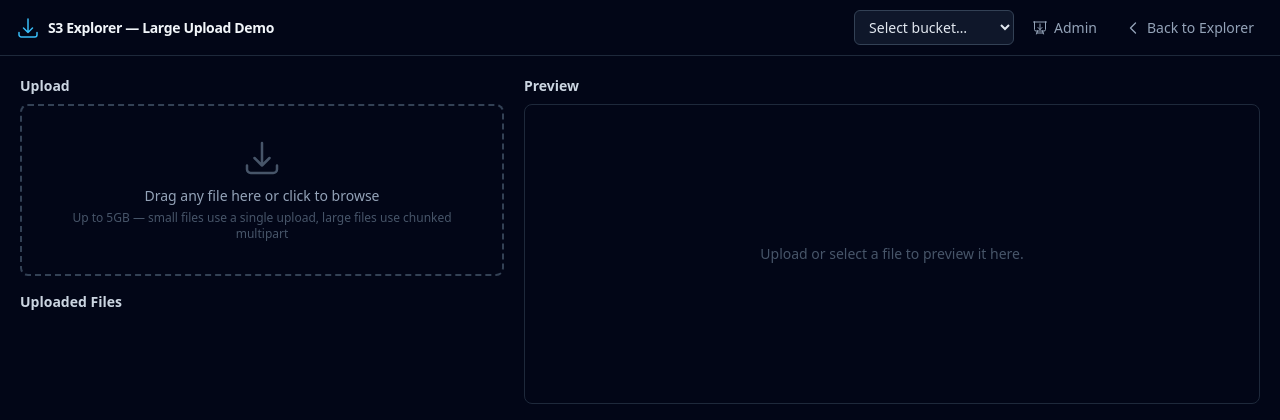
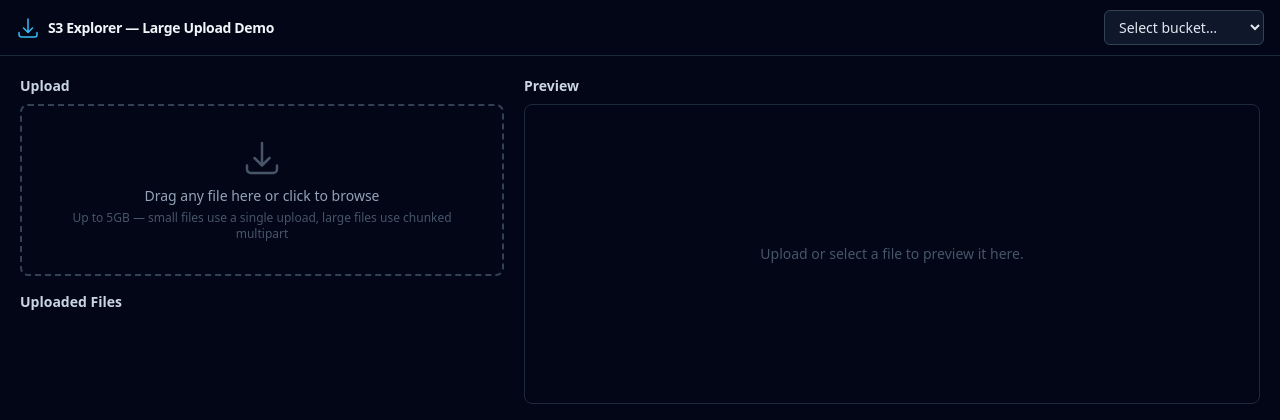
Before and after one commit to bmunishwar/objectstorage, a PHP site: page /large-upload.php in a window 1280 px wide. Shown: the top 420 px of the page. Run offline with PHP 8.4, Linux system fonts and the light colour scheme; data that the repository does not hold is empty; some libraries are stand-ins or nearby versions.

Commit message:
Make Large Upload Demo fully standalone, unlinked from Explorer/Admin nav
The demo page shouldn't be woven into the main app's navigation -- it's
an additional, separate page, only reachable by visiting large-upload.php
directly, not cross-linked from index.php/admin.php or linking back to
them itself.

```diff
--- a/s3-explorer/index.php
+++ b/s3-explorer/index.php
@@ -56,10 +56,6 @@ declare(strict_types=1);
     <a href="admin.php" class="flex items-center gap-1.5 px-2.5 py-1.5 rounded-md hover:bg-slate-800 text-slate-400 hover:text-slate-100 transition text-sm" title="Admin dashboard">
       <svg xmlns="http://www.w3.org/2000/svg" class="w-5 h-5" viewBox="0 0 24 24" fill="none" stroke="currentColor" stroke-width="1.5"><path stroke-linecap="round" stroke-linejoin="round" d="M3.75 3v11.25A2.25 2.25 0 0 0 6 16.5h2.25M3.75 3h-1.5M3.75 3h16.5M20.25 3h1.5M20.25 3v11.25A2.25 2.25 0 0 1 18 16.5h-2.25m-7.5 0h7.5m-7.5 0-1 3m8.5-3 1 3m0 0 .5 1.5m-.5-1.5h-9.5m0 0-.5 1.5M9 11.25l3 3m0 0 3-3m-3 3V6" /></svg>
       Admin
-    </a>
-    <a href="large-upload.php" class="flex items-center gap-1.5 px-2.5 py-1.5 rounded-md hover:bg-slate-800 text-slate-400 hover:text-slate-100 transition text-sm" title="Large Upload Demo">
-      <svg xmlns="http://www.w3.org/2000/svg" class="w-5 h-5" viewBox="0 0 24 24" fill="none" stroke="currentColor" stroke-width="1.5"><path stroke-linecap="round" stroke-linejoin="round" d="M3 16.5v2.25A2.25 2.25 0 0 0 5.25 21h13.5A2.25 2.25 0 0 0 21 18.75V16.5M16.5 12 12 16.5m0 0L7.5 12m4.5 4.5V3" /></svg>
-      Large Upload
     </a>
     <button id="btnConfig" class="p-2 rounded-md hover:bg-slate-800 text-slate-400 hover:text-slate-100 transition" title="Configuration">
       <svg xmlns="http://www.w3.org/2000/svg" class="w-5 h-5" viewBox="0 0 24 24" fill="none" stroke="currentColor" stroke-width="1.5">
--- a/s3-explorer/large-upload.php
+++ b/s3-explorer/large-upload.php
@@ -40,14 +40,6 @@ declare(strict_types=1);
     <select id="bucketSelect" class="bg-slate-900 border border-slate-700 rounded-md px-2.5 py-1.5 text-sm text-slate-200 focus:outline-none focus:ring-1 focus:ring-sky-500 min-w-[160px]">
       <option value="">Select bucket…</option>
     </select>
-    <a href="admin.php" class="flex items-center gap-1.5 px-2.5 py-1.5 rounded-md hover:bg-slate-800 text-slate-400 hover:text-slate-100 transition text-sm">
-      <svg xmlns="http://www.w3.org/2000/svg" class="w-4 h-4" viewBox="0 0 24 24" fill="none" stroke="currentColor" stroke-width="1.5"><path stroke-linecap="round" stroke-linejoin="round" d="M3.75 3v11.25A2.25 2.25 0 0 0 6 16.5h2.25M3.75 3h-1.5M3.75 3h16.5M20.25 3h1.5M20.25 3v11.25A2.25 2.25 0 0 1 18 16.5h-2.25m-7.5 0h7.5m-7.5 0-1 3m8.5-3 1 3m0 0 .5 1.5m-.5-1.5h-9.5m0 0-.5 1.5M9 11.25l3 3m0 0 3-3m-3 3V6" /></svg>
-      Admin
-    </a>
-    <a href="index.php" class="flex items-center gap-1.5 px-2.5 py-1.5 rounded-md hover:bg-slate-800 text-slate-400 hover:text-slate-100 transition text-sm">
-      <svg xmlns="http://www.w3.org/2000/svg" class="w-4 h-4" viewBox="0 0 24 24" fill="none" stroke="currentColor" stroke-width="2"><path stroke-linecap="round" stroke-linejoin="round" d="M15.75 19.5 8.25 12l7.5-7.5" /></svg>
-      Back to Explorer
-    </a>
   </div>
 </header>
 
```
Also changed, not shown: s3-explorer/admin.php (+4 -10 lines), s3-explorer/README.md.
